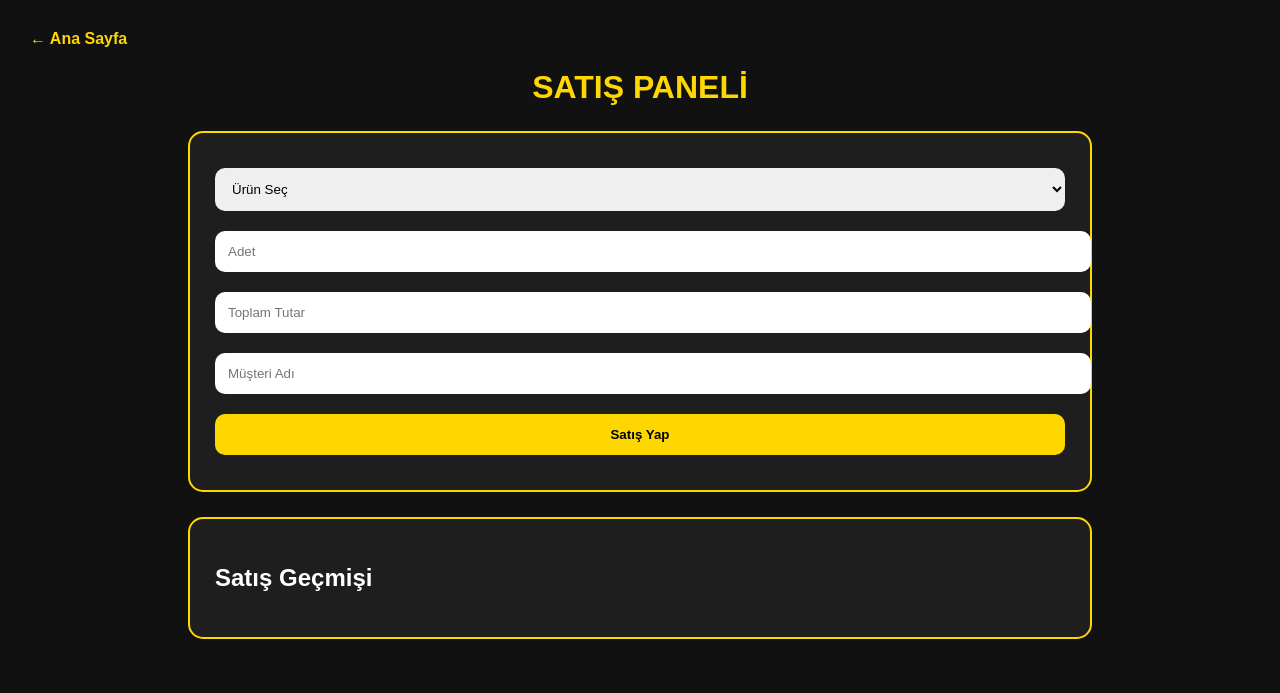
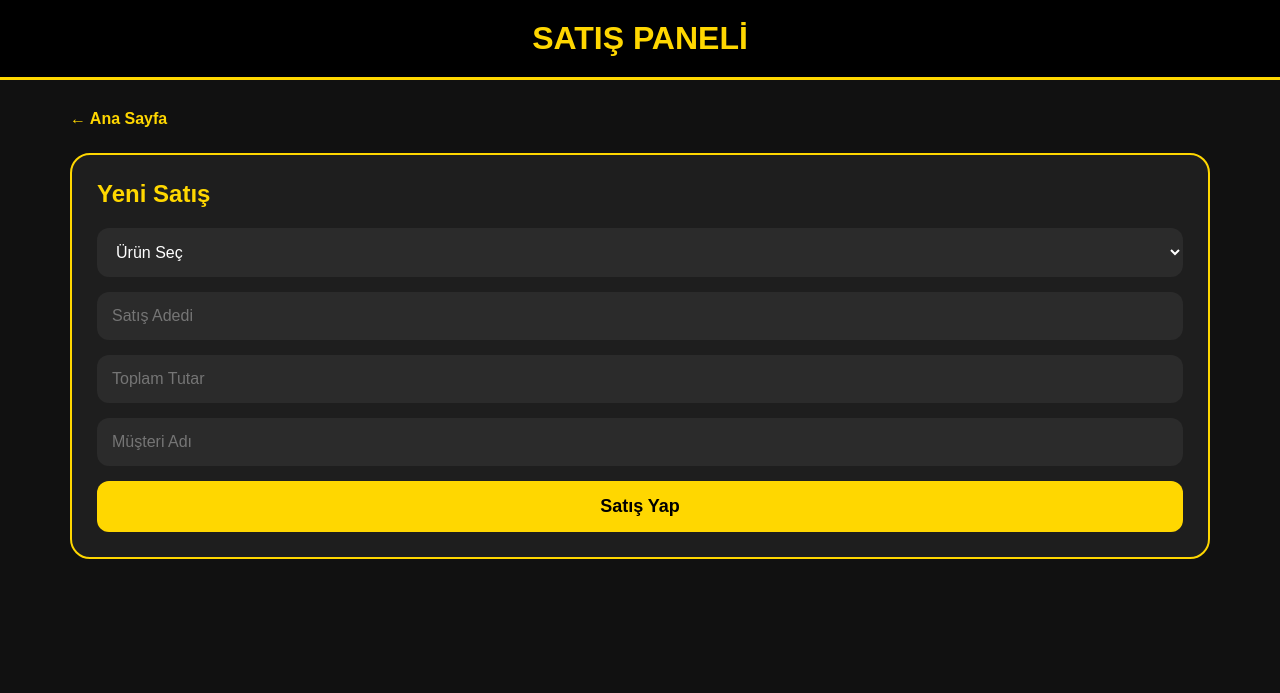
Before and after one commit to alicandvc38-netizen/vizyon-stok, a Flask app: page /satis in a window 1280 px wide. Shown: the top 693 px of the page. Run offline with Flask 3, Linux system fonts and the light colour scheme; the visitor is signed in with stand-in values (Sample User, id 1); data that the repository does not hold is empty.

Commit message:
Update satis.html

```diff
--- a/templates/satis.html
+++ b/templates/satis.html
@@ -2,50 +2,179 @@
 <html lang="tr">
 <head>
 <meta charset="UTF-8">
-<title>Satış</title>
+<meta name="viewport" content="width=device-width, initial-scale=1.0">
+<title>Satış Paneli</title>
+
 <style>
-body{margin:0;font-family:Arial;background:#111;color:white;padding:30px}
-h1{text-align:center;color:gold}
-a{color:gold;text-decoration:none;font-weight:bold}
-.form,.liste{max-width:850px;margin:25px auto;background:#1e1e1e;border:2px solid gold;border-radius:15px;padding:25px}
-input,select,button{width:100%;padding:13px;margin:10px 0;border-radius:10px;border:none}
-button{background:gold;color:black;font-weight:bold;cursor:pointer}
-.kart{background:#292929;border:1px solid gold;border-radius:12px;padding:15px;margin:12px 0}
+
+*{
+    margin:0;
+    padding:0;
+    box-sizing:border-box;
+}
+
+body{
+    background:#111;
+    color:white;
+    font-family:Arial, sans-serif;
+}
+
+.header{
+    background:black;
+    padding:20px;
+    border-bottom:3px solid gold;
+    text-align:center;
+}
+
+.header h1{
+    color:gold;
+}
+
+.container{
+    max-width:1200px;
+    margin:auto;
+    padding:30px;
+}
+
+.top{
+    margin-bottom:25px;
+}
+
+.top a{
+    color:gold;
+    text-decoration:none;
+    font-weight:bold;
+}
+
+.form-box{
+    background:#1e1e1e;
+    border:2px solid gold;
+    border-radius:20px;
+    padding:25px;
+    margin-bottom:40px;
+}
+
+.form-box h2{
+    color:gold;
+    margin-bottom:20px;
+}
+
+select,input{
+    width:100%;
+    padding:15px;
+    margin-bottom:15px;
+    border:none;
+    border-radius:12px;
+    background:#2b2b2b;
+    color:white;
+    font-size:16px;
+}
+
+button{
+    width:100%;
+    padding:15px;
+    background:gold;
+    color:black;
+    border:none;
+    border-radius:12px;
+    font-size:18px;
+    font-weight:bold;
+    cursor:pointer;
+}
+
+button:hover{
+    background:#ffcc00;
+}
+
+.liste{
+    display:grid;
+    grid-template-columns:repeat(auto-fit,minmax(300px,1fr));
+    gap:25px;
+}
+
+.kart{
+    background:#1e1e1e;
+    border:2px solid gold;
+    border-radius:20px;
+    padding:20px;
+}
+
+.kart h3{
+    color:gold;
+    margin-bottom:15px;
+}
+
+.kart p{
+    margin-bottom:10px;
+}
+
 </style>
+
 </head>
+
 <body>
 
+<div class="header">
+<h1>SATIŞ PANELİ</h1>
+</div>
+
+<div class="container">
+
+<div class="top">
 <a href="/">← Ana Sayfa</a>
-<h1>SATIŞ PANELİ</h1>
+</div>
 
-<div class="form">
+<div class="form-box">
+
+<h2>Yeni Satış</h2>
+
 <form method="POST" action="/satis_ekle">
+
 <select name="urun_id" required>
+
 <option value="">Ürün Seç</option>
+
 {% for u in urunler %}
-<option value="{{ u['id'] }}">{{ u['urun_adi'] }} - Stok: {{ u['stok'] }}</option>
+
+<option value="{{ u['id'] }}">
+{{ u['urun_adi'] }} | Stok: {{ u['stok'] }}
+</option>
+
 {% endfor %}
+
 </select>
 
-<input type="number" name="adet" placeholder="Adet" required>
+<input type="number" name="adet" placeholder="Satış Adedi" required>
+
 <input type="number" step="0.01" name="fiyat" placeholder="Toplam Tutar" required>
+
 <input type="text" name="musteri" placeholder="Müşteri Adı" required>
 
 <button type="submit">Satış Yap</button>
+
 </form>
+
 </div>
 
 <div class="liste">
-<h2>Satış Geçmişi</h2>
 
 {% for s in satislar %}
+
 <div class="kart">
+
+<h3>{{ s['urun_adi'] }}</h3>
+
 <p><b>Müşteri:</b> {{ s['musteri'] }}</p>
-<p><b>Ürün:</b> {{ s['urun_adi'] }}</p>
+
 <p><b>Adet:</b> {{ s['adet'] }}</p>
+
 <p><b>Tutar:</b> {{ s['tutar'] }} TL</p>
+
 </div>
+
 {% endfor %}
+
+</div>
 
 </div>
 
```
